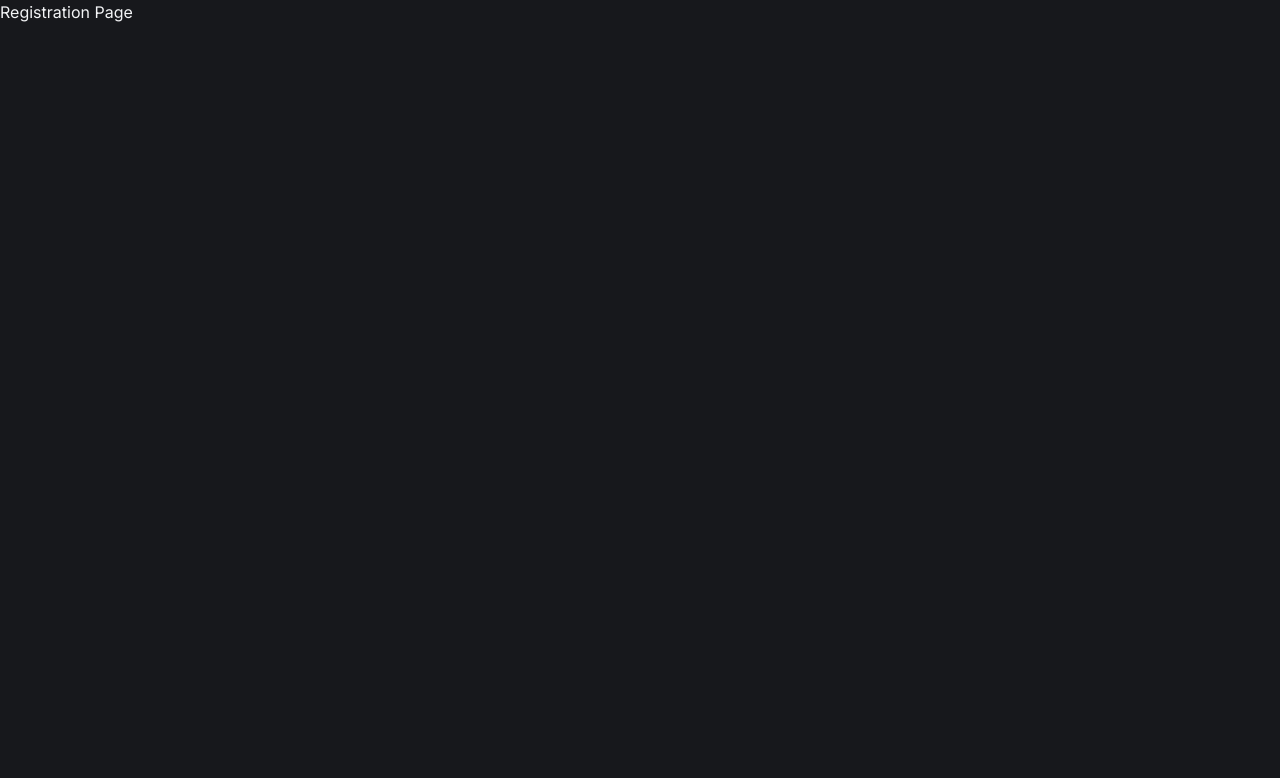
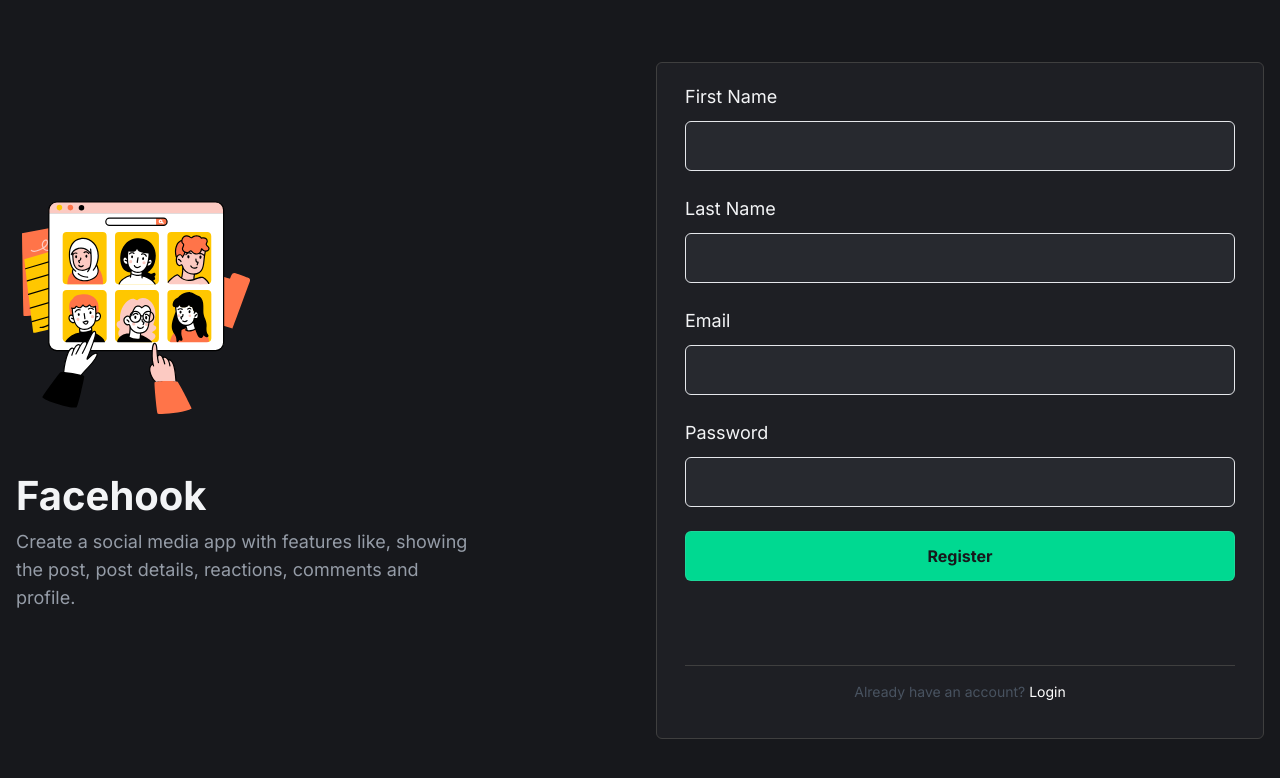
Before and after one commit to ysarafat/facehook, a React (Vite) app: page /register in a window 1280 px wide. Shown: the top 778 px of the page. Built offline with nearby package versions, Linux system fonts and the light colour scheme; no server answers.

Commit message:
feat: implement registration page and form; add user input fields, validation, and API integration for registration

```diff
--- /dev/null
+++ b/src/components/auth/RegistrationForm.jsx
@@ -0,0 +1,102 @@
+import axios from "axios";
+import { useForm } from "react-hook-form";
+import { useNavigate } from "react-router-dom";
+import Field from "../common/Field";
+
+export default function RegistrationForm() {
+  const navigate = useNavigate();
+
+  const {
+    register,
+    handleSubmit,
+    formState: { errors },
+    setError,
+  } = useForm();
+
+  const submitForm = async (data) => {
+    try {
+      const response = await axios.post(
+        `${import.meta.env.VITE_SERVER_BASE_URL}/auth/register`,
+        data
+      );
+      if (response.status === 201) {
+        navigate("/login");
+      }
+    } catch (error) {
+      setError("root.random", {
+        type: "random",
+        message: error.response?.data?.message || "Registration failed!",
+      });
+    }
+  };
+  return (
+    <form
+      className="border-b border-[#3F3F3F] pb-10 lg:pb-[60px]"
+      onSubmit={handleSubmit(submitForm)}
+    >
+      <Field label="First Name" error={errors.firstName}>
+        <input
+          {...register("firstName", { required: "First Name is required!" })}
+          className={`auth-input ${
+            errors.email ? "border-red-500" : "border-gray-200"
+          }`}
+          type="text"
+          name="firstName"
+          id="firstName"
+        />
+      </Field>
+      <Field label="Last Name" error={errors.lastName}>
+        <input
+          {...register("lastName", { required: "Last Name is required!" })}
+          className={`auth-input ${
+            errors.lastName ? "border-red-500" : "border-gray-200"
+          }`}
+          type="text"
+          name="lastName"
+          id="lastName"
+        />
+      </Field>
+      <Field label="Email" error={errors.email}>
+        <input
+          {...register("email", { required: "Email is required!" })}
+          className={`auth-input ${
+            errors.email ? "border-red-500" : "border-gray-200"
+          }`}
+          type="email"
+          name="email"
+          id="email"
+        />
+      </Field>
+      <Field label="Password" error={errors.password}>
+        <input
+          {...register("password", {
+            required: "Password is required!",
+            minLength: {
+              value: 8,
+              message: "Password must be at least 6 characters long!",
+            },
+          })}
+          className={`auth-input ${
+            errors.email ? "border-red-500" : "border-gray-200"
+          }`}
+          type="password"
+          name="password"
+          id="password"
+        />
+      </Field>
+      {errors.root?.random && (
+        <p className="text-red-500 text-sm my-2">
+          {errors.root.random.message}
+        </p>
+      )}
+      <Field>
+        <button
+          className="auth-input bg-lwsGreen font-bold  text-deepDark transition-all hover:opacity-90"
+          type="submit"
+        >
+          Register
+        </button>
+      </Field>
+    </form>
+  );
+}
--- a/src/pages/RegistrationPage.jsx
+++ b/src/pages/RegistrationPage.jsx
@@ -1,7 +1,41 @@
+import { Link } from "react-router-dom";
+import AuthIllustration from "../assets/icons/registration.svg";
+import RegistrationForm from "../components/auth/RegistrationForm";
 export default function RegistrationPage() {
   return (
-    <div>
-      <h1>Registration Page</h1>
-    </div>
+    <main className="flex min-h-screen items-center justify-center bg-deepDark py-8">
+      <div className="max-w-[1368px] flex-1">
+        <div className="container grid items-center gap-8 lg:grid-cols-2">
+          <div>
+            <img
+              class="mb-12 h-60"
+              src={AuthIllustration}
+              alt="auth_illustration"
+            />
+            <div>
+              <h1 class="mb-3 text-4xl font-bold lg:text-[40px]">Facehook</h1>
+              <p class="max-w-[452px] text-gray-400/95 lg:text-lg">
+                Create a social media app with features like, showing the post,
+                post details, reactions, comments and profile.
+              </p>
+            </div>
+          </div>
+          <div className="card">
+            <RegistrationForm />
+            <div className="py-4 lg:py-4">
+              <p className="text-center text-xs text-gray-600/95 lg:text-sm">
+                Already have an account?{" "}
+                <Link
+                  className="hover:text-lwsGreen text-white transition-all hover:underline"
+                  to="/login"
+                >
+                  Login
+                </Link>
+              </p>
+            </div>
+          </div>
+        </div>
+      </div>
+    </main>
   );
 }
```
